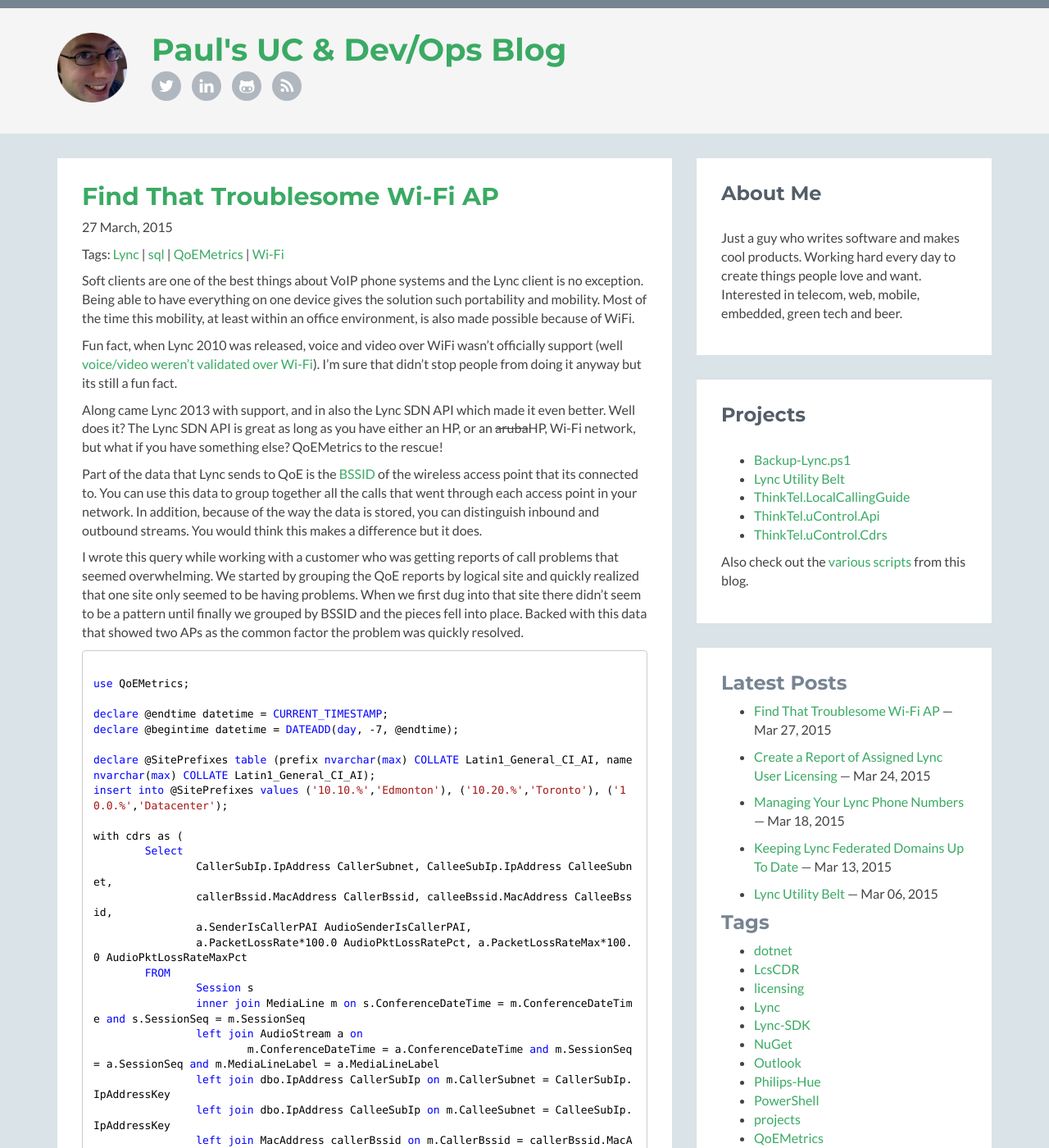
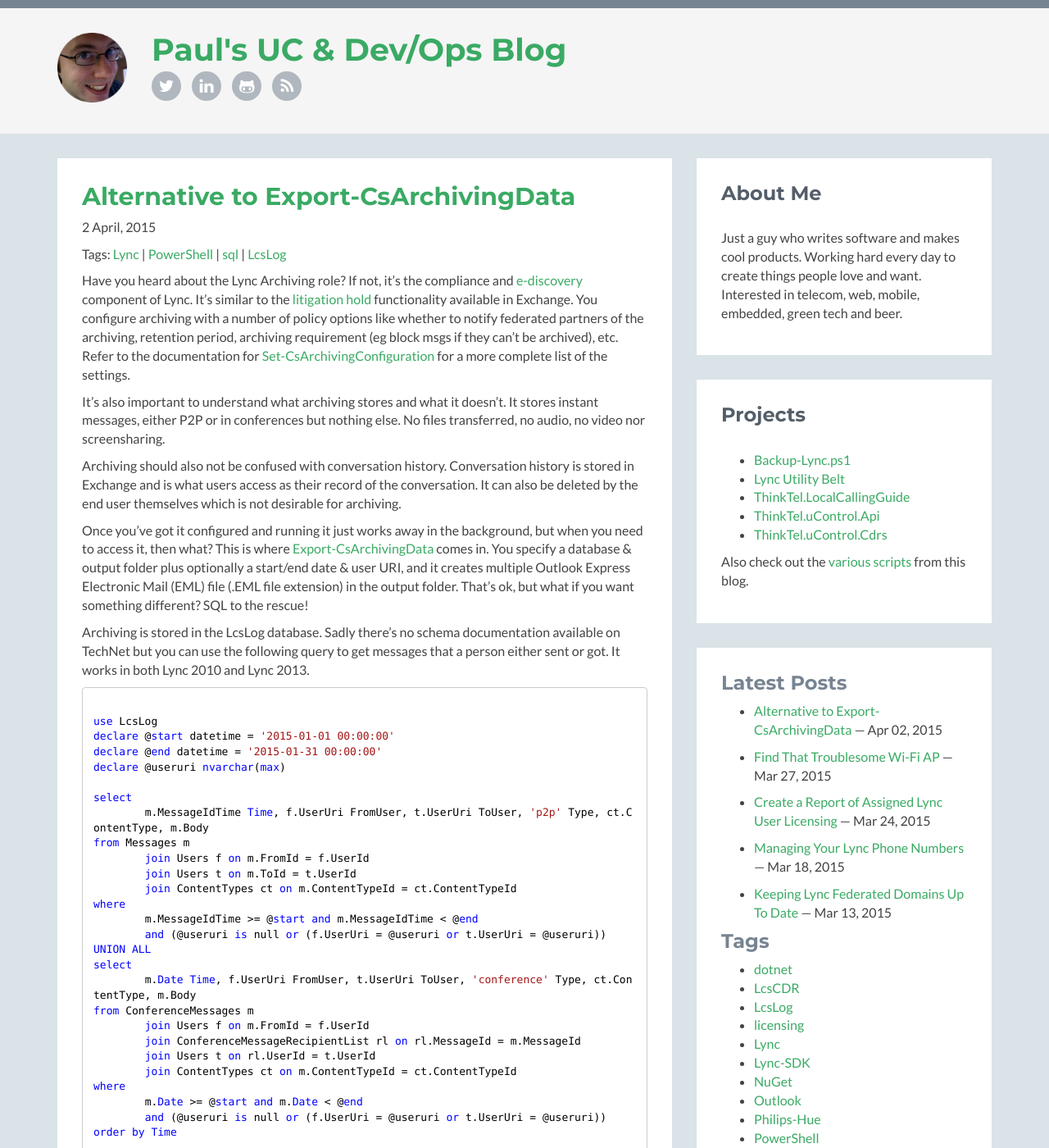
Before and after one commit to pvaillant/pvaillant.github.io, a Jekyll site: the page built from index.md, in a window 1280 px wide and 1400 px high. Shown: the whole window at 82% size. Built offline with Jekyll 4.4.1, drawn with Linux system fonts in a browser that asks for light colours; comment, search, counter and statistics services are not loaded; some of the changed text lies outside the part shown.

Commit message:
Add post: Alternative to Export-CsArchivingData

```diff
--- a/_layouts/layout.html
+++ b/_layouts/layout.html
@@ -92,6 +92,7 @@
 						<ul>
 							<li><a href="/tag/dotnet.html">dotnet</a></li>
 							<li><a href="/tag/LcsCDR.html">LcsCDR</a></li>
+							<li><a href="/tag/LcsLog.html">LcsLog</a></li>
 							<li><a href="/tag/licensing.html">licensing</a></li>
 							<li><a href="/tag/Lync.html">Lync</a></li>
 							<li><a href="/tag/Lync-SDK.html">Lync-SDK</a></li>
--- /dev/null
+++ b/_posts/2015-04-02-alternative-to-export-csarchivingdata.md
@@ -0,0 +1,54 @@
+---
+layout: post
+title: "Alternative to Export-CsArchivingData"
+comments: true
+tags: ["Lync","PowerShell","sql","LcsLog"]
+---
+
+Have you heard about the Lync Archiving role? If not, it's the compliance and [e-discovery](http://en.wikipedia.org/wiki/Electronic_discovery) component of Lync. It's similar to the [litigation hold](https://technet.microsoft.com/en-us/library/ff637980.aspx) functionality available in Exchange. You configure archiving with a number of policy options like whether to notify federated partners of the archiving, retention period, archiving requirement (eg block msgs if they can't be archived), etc. Refer to the documentation for [Set-CsArchivingConfiguration](https://technet.microsoft.com/en-us/library/gg413030.aspx) for a more complete list of the settings.
+
+It's also important to understand what archiving stores and what it doesn't. It stores instant messages, either P2P or in conferences but nothing else. No files transferred, no audio, no video nor screensharing.
+
+Archiving should also not be confused with conversation history. Conversation history is stored in Exchange and is what users access as their record of the conversation. It can also be deleted by the end user themselves which is not desirable for archiving.
+
+Once you've got it configured and running it just works away in the background, but when you need to access it, then what? This is where [Export-CsArchivingData](https://technet.microsoft.com/en-us/library/gg398452.aspx) comes in. You specify a database & output folder plus optionally a start/end date & user URI, and it creates multiple Outlook Express Electronic Mail (EML) file (.EML file extension) in the output folder. That's ok, but what if you want something different? SQL to the rescue!
+
+Archiving is stored in the LcsLog database. Sadly there's no schema documentation available on TechNet but you can use the following query to get messages that a person either sent or got. It works in both Lync 2010 and Lync 2013.
+
+<pre class="hljs sql"><code>
+use LcsLog
+declare @start datetime = '2015-01-01 00:00:00'
+declare @end datetime = '2015-01-31 00:00:00'
+declare @useruri nvarchar(max)
+
+select
+	m.MessageIdTime Time, f.UserUri FromUser, t.UserUri ToUser, 'p2p' Type, ct.ContentType, m.Body
+from Messages m
+	join Users f on m.FromId = f.UserId
+	join Users t on m.ToId = t.UserId
+	join ContentTypes ct on m.ContentTypeId = ct.ContentTypeId
+where
+	m.MessageIdTime >= @start and m.MessageIdTime < @end
+	and (@useruri is null or (f.UserUri = @useruri or t.UserUri = @useruri))
+UNION ALL
+select
+	m.Date Time, f.UserUri FromUser, t.UserUri ToUser, 'conference' Type, ct.ContentType, m.Body
+from ConferenceMessages m
+	join Users f on m.FromId = f.UserId
+	join ConferenceMessageRecipientList rl on rl.MessageId = m.MessageId
+	join Users t on rl.UserId = t.UserId
+	join ContentTypes ct on m.ContentTypeId = ct.ContentTypeId
+where
+	m.Date >= @start and m.Date < @end
+	and (@useruri is null or (f.UserUri = @useruri or t.UserUri = @useruri))
+order by Time
+
+</code></pre>
+
+Substitute your desired date range, bearing in mind that the time is in UTC and optionally specify a @useruri in the form of _user@domain.com_.
+
+The P2P messages are fairly straight forward but the conference is a little quirky. That's because of the way conference participants are stored. As such, you need to join the conferences tables with the participants table and the conference messages table to get all the information. This query will cause the query to take a little while to return data if no @useruri is specified.
+
+Last note, since this is in the LcsLog database, you'll need to run this as a user in RTCComponentUniversalServices or another group with specific access to the SQL instance or that database.
+
+You can also use the same PowerShell technique as in [Last Login for a SIP URI](/2015/02/22/last-login-for-a-sip-uri.html) to run this via PowerShell.
--- /dev/null
+++ b/tag/LcsLog.md
@@ -0,0 +1,11 @@
+---
+layout : layout
+title : LcsLog posts
+---
+
+<h2>Posts tagged with LcsLog</h2>
+<ul class="tagged-posts">
+{% for post in site.posts %}{% for t in post.tags %}{% if t == "LcsLog" %}
+	<li><p><a href="{{ post.url }}">{{ post.title }}</a> &mdash; {{ post.date | date: "%B %d" }} &mdash; <a href="{{ post.url }}#disqus_thread">Comments</a></p></li>
+{% endif %}{% endfor %}{% endfor %}
+</ul>
```
